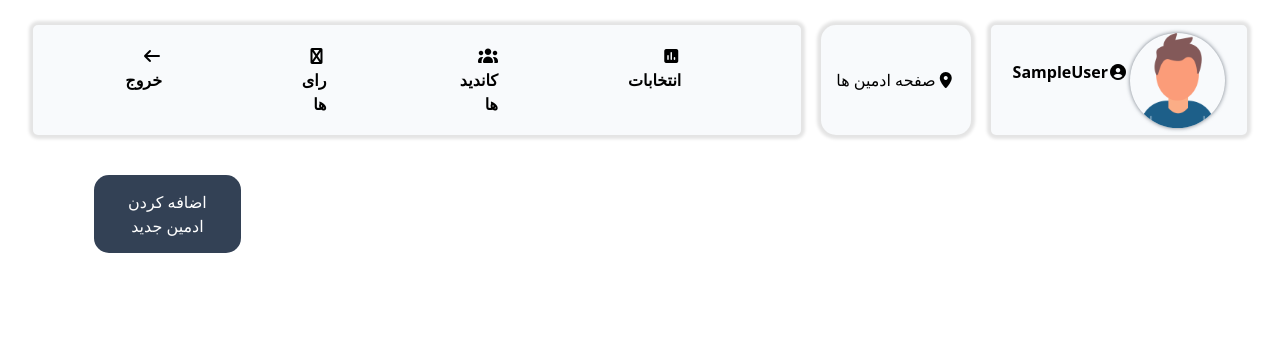
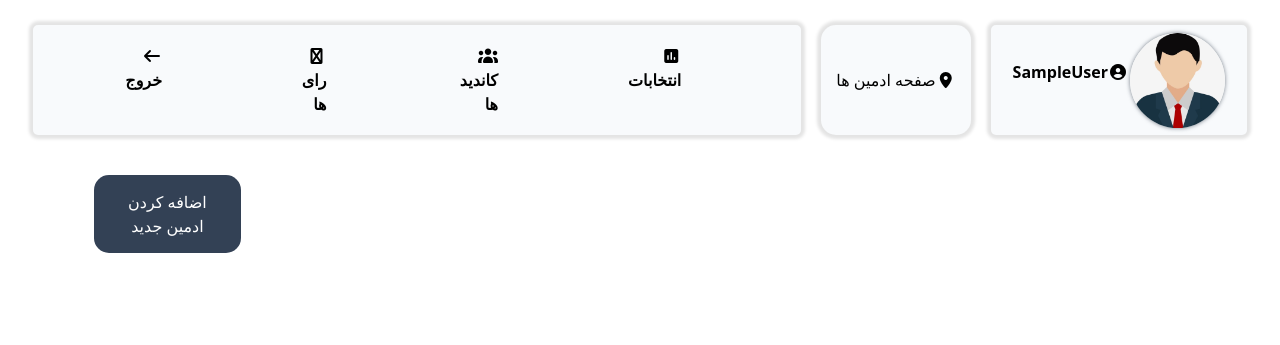
Before and after one commit to Majholl/electra, a Django app: page /admins/ in a window 1280 px wide. Shown: the part 75-420 px from the top of the page. Run offline with Django 5.2, Linux system fonts and the light colour scheme; the visitor is signed in with stand-in values (Sample User, id 1); parts of the project's set-up code (start-up, migrations or seed data) failed here and were passed over; some libraries are stand-ins or nearby versions.

Commit message:
added default user profile img

```diff
--- a/template/admin/sidebar.html
+++ b/template/admin/sidebar.html
@@ -51,7 +51,7 @@
                         {% if profile %}
                         <img src="{{ profile.url }}" class="admin-image-section img" alt="{{ username }}" width="95px" height="95px">
                         {% else %}
-                        <img src="../static/user.png" class="admin-image-section img" alt="{{ username }}" width="95px" height="95px">
+                        <img src="../static/userimgs.jpg" class="admin-image-section img" alt="{{ username }}" width="95px" height="95px">
                         {% endif %}
 
                     </div>
--- a/template/admin/superadmin/modifyselectedadmin.html
+++ b/template/admin/superadmin/modifyselectedadmin.html
@@ -37,7 +37,6 @@
                             <option selected>انتخاب</option>
                             <option value="user">کاربر عادی</option>
                             <option value="admin">ادمین</option>
-                            <!-- <option value="superadmin">سوپر ادمین</option> -->
                         </select>
                     </div>
 
```
Also changed, not shown: static/userimgs.jpg (added).
